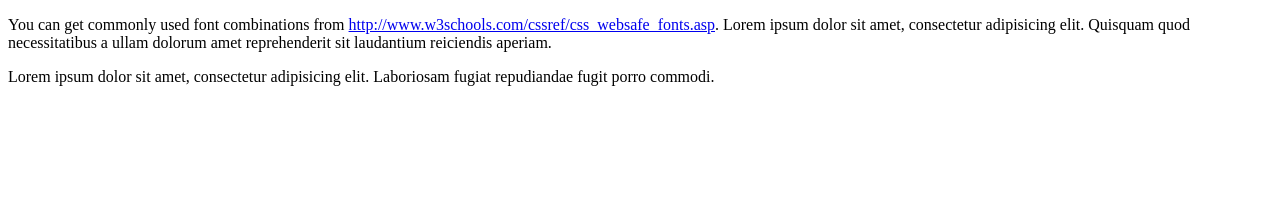
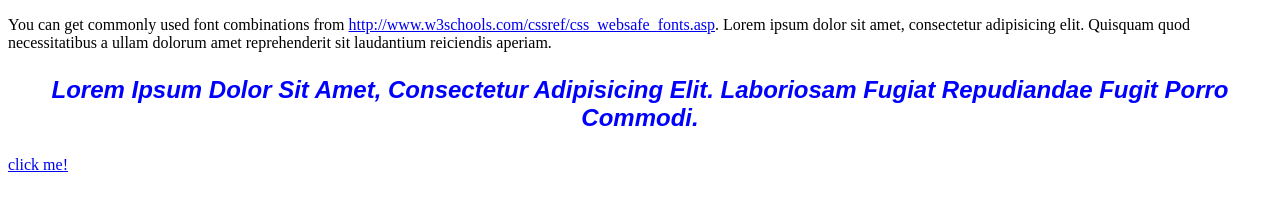
Before and after one commit to Herobras/test-html, a plain HTML site: page lectures/css/styling-text/styling-text-before.html in a window 1280 px wide. Drawn offline with Linux system fonts and the light colour scheme.

Commit message:
Styling text

```diff
--- a/lectures/css/styling-text/styling-text-before.html
+++ b/lectures/css/styling-text/styling-text-before.html
@@ -1,16 +1,31 @@
 <!DOCTYPE html>
 <html>
+
 <head>
     <meta charset="utf-8">
     <title>Styling Text</title>
     <style>
         .style {
-
+            font-family: Arial, Helvetica, sans-serif;
+            color: #0000ff;
+            font-style: italic;
+            font-weight: bold;
+            font-size: 24px;
+            text-transform: capitalize;
+            /* A nivel bloque: */
+            text-align: center;
         }
     </style>
 </head>
+
 <body>
-<p>You can get commonly used font combinations from <a href="http://www.w3schools.com/cssref/css_websafe_fonts.asp">http://www.w3schools.com/cssref/css_websafe_fonts.asp</a>. Lorem ipsum dolor sit amet, consectetur adipisicing elit. Quisquam quod necessitatibus a ullam dolorum amet reprehenderit sit laudantium reiciendis aperiam. </p>
-<p class="style">Lorem ipsum dolor sit amet, consectetur adipisicing elit. Laboriosam fugiat repudiandae fugit porro commodi.</p>
+    <p>You can get commonly used font combinations from <a
+            href="http://www.w3schools.com/cssref/css_websafe_fonts.asp">http://www.w3schools.com/cssref/css_websafe_fonts.asp</a>.
+        Lorem ipsum dolor sit amet, consectetur adipisicing elit. Quisquam quod necessitatibus a ullam dolorum amet
+        reprehenderit sit laudantium reiciendis aperiam. </p>
+    <p class="style">Lorem ipsum dolor sit amet, consectetur adipisicing elit. Laboriosam fugiat repudiandae fugit porro
+        commodi.</p>
+    <div id="name"><a href="../../../index.html" title="Back">click me!</a></div>
 </body>
+
 </html>
```
Also changed, not shown: index.html (+2 -0 lines), lectures/css/styling-text/font-size-before.html (+11 -4 lines). Lines whose indentation alone changed are shown as unchanged.
